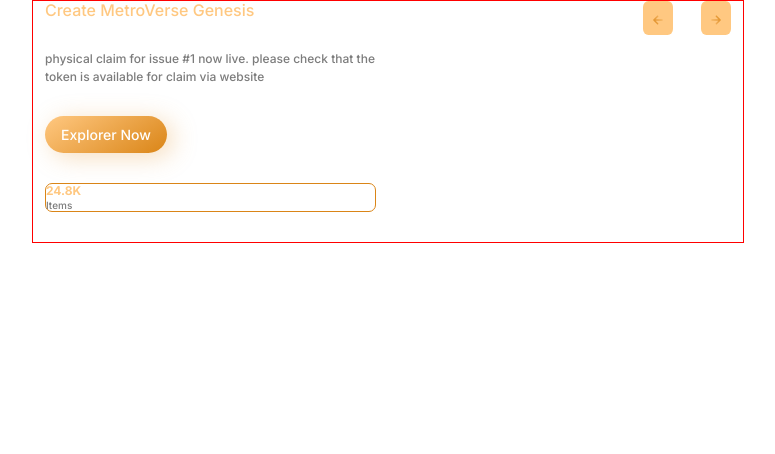
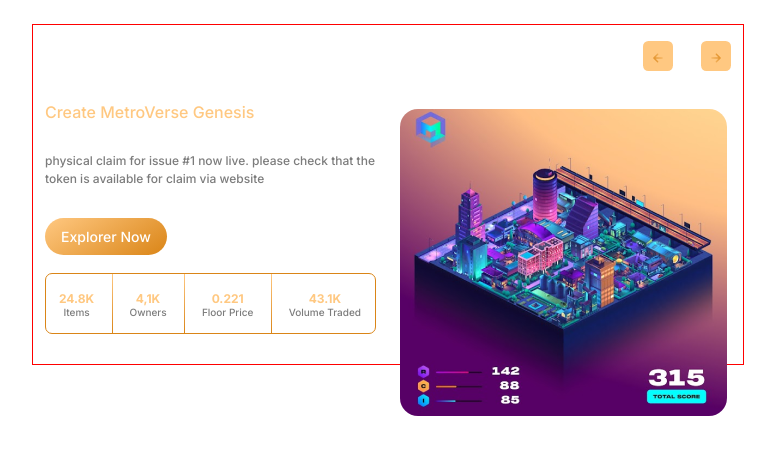
Before and after one commit to DalipSingh341/NFT-Dash-board-Team-Work, a plain HTML site: page index.html in a window 1280 px wide. Shown: the whole page, without its empty margins (252-1027 px from the left). Drawn offline with nearby package versions, Linux system fonts and the light colour scheme.

Commit message:
section1-complete

```diff
--- a/assets/css/style.css
+++ b/assets/css/style.css
@@ -21,6 +21,9 @@
 .pb_30{
     padding-bottom: 30px;
 }
+.mt_18{
+    margin-top: 18px;
+}
 .mt_30{
     margin-top: 30px;
 }
@@ -30,7 +33,7 @@
 /* padding-margin */
 .arrows_color{
 background-color :#FFC881;
-padding: 5px 10px;
+padding: 3px 10px;
 border-radius: 18%;
 }
 .section1_text{
@@ -40,9 +43,65 @@ border-radius: 18%;
 padding: 8px 16px;
 border-radius: 22px;
 background: var(--color-p, linear-gradient(147deg, #FFC881 0%, #DA8517 100%));
-box-shadow: 6px 4px 25px 0px rgba(229, 156, 62, 0.34);;
+
+}
+.explore_btn:hover{
+box-shadow: 6px 4px 25px 0px rgba(229, 156, 62, 0.34);
 }
 .four_box{
     border-radius: 7px;
     border: 1px solid #DA8517;
+
 }
+.text_box_padding{
+    padding: 12px 14px 9px 13px;
+}
+.orange_line{
+    width: 1px;
+height: 59px;
+background: linear-gradient(147deg, #FFC881 0%, #DA8517 100%);
+}
+.section1_image{
+    overflow: hidden;
+    border-radius: 18px;
+    margin-right: 16px;
+    top: 8%;
+}
+
+.section1_image:hover{
+    transform: scale3d(1.2);
+
+}
+@media(min-width:320px){
+    .section1_image{
+        position: unset;
+    }
+
+}
+@media(min-width:768px){
+ .section1_image{
+        position: absolute;
+    }
+
+}
+
+/* slider */
+.section1_slider .element{
+  display:inline-block;
+  margin:0px 10px;
+  display:-webkit-box;
+  display:-ms-flexbox;
+  display:flex;
+  -webkit-box-pack:center;
+      -ms-flex-pack:center;
+          justify-content:center;
+  -webkit-box-align:center;
+      -ms-flex-align:center;
+          align-items:center;
+}
+.section1_slider .slick-disabled {
+  opacity : 0;
+  pointer-events:none;
+}
+
+/* slider */
--- /dev/null
+++ b/assets/js/app.js
@@ -0,0 +1,11 @@
+$(".section1_slider").slick({
+  slidesToShow: 1,
+  infinite: true,
+  slidesToScroll: 1,
+  autoplay: true,
+  prevArrow: $(".prev"),
+  NextArrow: $(".Next"),
+  autoplaySpeed: 2000,
+//   dots: false, Boolean
+//   arrows: false, Boolean
+});
--- a/index.html
+++ b/index.html
@@ -23,48 +23,34 @@
         crossorigin="anonymous" referrerpolicy="no-referrer" />
 </head>
 
-<body >
+<body>
 
-    <section>
+    <section class="py-4">
         <div style="border: 1px solid red;" class="my_container1">
-               <div class="row">
-           <div class="col-6">
-            <h2 class="mb-0 ff-primary fs_16 fw_500 color_main section1_text ">
-                Create MetroVerse Genesis
-            </h2>
-            <p class="ff-primary fs_12 fw_500 color_danger  mb-0 pt_30 pb_30">physical claim for issue #1 now live. please check that the token is available for claim via website</p>
-            <a class="ff-primary fs_14 fw_500 color_white mb-0 d-inline-block explore_btn" href="#">Explorer Now</a>
-            <div class="mt_30 mb_30 four_box">
-                <div class="">
-                    <h2 class=" ff-primary fs_12 fw_700 color_main mb-0 ">24.8K</h2>
-                    <h2 class="ff-primary fw_500 color_danger  fs_10 mb-0 ">Items</h2>
-                </div>
-            </div>
-           </div>
-           <div class="col-6">
-                <div class="text-end">
-                    <a class="arrows_color d-inline-block  " href="#">
+            <div class="row pt-3 ">
+                <div class="text-end pb-3">
+                 <a class="arrows_color d-inline-block prev  align-content-center" href="#">
                         <svg width="10" height="10" viewBox="0 0 10 10" fill="none" xmlns="http://www.w3.org/2000/svg">
                             <path
                                 d="M4.14454 0.720604L0.379543 4.4686C0.0965433 4.7506 0.0965433 5.2496 0.379543 5.5326L4.14454 9.2806C4.43854 9.5726 4.91354 9.5716 5.20554 9.2776C5.49754 8.9836 5.49754 8.5096 5.20354 8.2166L2.72654 5.7496L9.08154 5.7496C9.49654 5.7496 9.83154 5.4136 9.83154 4.9996C9.83154 4.5856 9.49654 4.2496 9.08154 4.2496L2.72654 4.2496L5.20354 1.7836C5.35054 1.6366 5.42354 1.4446 5.42354 1.2516C5.42354 1.0606 5.35054 0.868604 5.20554 0.722604C4.91354 0.429604 4.43854 0.428604 4.14454 0.720604Z"
                                 fill="url(#paint0_linear_1312_214)" />
                             <defs>
-                                <linearGradient id="paint0_linear_1312_214" x1="12.3112" y1="-0.149702" x2="-2.11042" y2="8.07577"
-                                    gradientUnits="userSpaceOnUse">
+                                <linearGradient id="paint0_linear_1312_214" x1="12.3112" y1="-0.149702" x2="-2.11042"
+                                    y2="8.07577" gradientUnits="userSpaceOnUse">
                                     <stop stop-color="#FFC881" />
                                     <stop offset="1" stop-color="#DA8517" />
                                 </linearGradient>
                             </defs>
                         </svg>
                     </a>
-                    <a class="arrows_color d-inline-block ms-4 " href="#">
+                    <a class="arrows_color d-inline-block ms-4 Next align-content-center" href="#">
                         <svg width="10" height="10" viewBox="0 0 10 10" fill="none" xmlns="http://www.w3.org/2000/svg">
                             <path
                                 d="M5.85546 9.2794L9.62046 5.5314C9.90346 5.2494 9.90346 4.7504 9.62046 4.4674L5.85546 0.719396C5.56146 0.427396 5.08646 0.428396 4.79446 0.722396C4.50246 1.0164 4.50246 1.4904 4.79646 1.7834L7.27346 4.2504H0.918457C0.503457 4.2504 0.168457 4.5864 0.168457 5.0004C0.168457 5.4144 0.503457 5.7504 0.918457 5.7504H7.27346L4.79646 8.2164C4.64946 8.3634 4.57646 8.5554 4.57646 8.7484C4.57646 8.9394 4.64946 9.1314 4.79446 9.2774C5.08646 9.5704 5.56146 9.5714 5.85546 9.2794Z"
                                 fill="url(#paint0_linear_1312_148)" />
                             <defs>
-                                <linearGradient id="paint0_linear_1312_148" x1="-2.31119" y1="10.1497" x2="12.1104" y2="1.92423"
-                                    gradientUnits="userSpaceOnUse">
+                                <linearGradient id="paint0_linear_1312_148" x1="-2.31119" y1="10.1497" x2="12.1104"
+                                    y2="1.92423" gradientUnits="userSpaceOnUse">
                                     <stop stop-color="#FFC881" />
                                     <stop offset="1" stop-color="#DA8517" />
                                 </linearGradient>
@@ -73,9 +59,51 @@
 
                     </a>
                 </div>
+                <div class="col-12 col-md-6 pt-3 ">
+                    <h2 class="mb-0 ff-primary fs_16 fw_500 color_main section1_text ">
+                        Create MetroVerse Genesis
+                    </h2>
+                    <p class="ff-primary fs_12 fw_500 color_danger  mb-0 pt_30 pb_30">physical claim for issue #1 now
+                        live. please check that the token is available for claim via website</p>
+                    <a class="ff-primary fs_14 fw_500 color_white mb-0 d-inline-block explore_btn" href="#">Explorer
+                        Now</a>
 
-           </div>
-               </div>
+                    <div class="mt_18 mb_30 four_box d-flex justify-content-between align-items-center">
+                        <div class="text_box_padding ">
+                            <h2 class=" ff-primary fs_12 fw_700 color_main mb-0 text-center">24.8K</h2>
+                            <h2 class="ff-primary fw_500 color_danger  fs_10 mb-0 text-center">Items</h2>
+                        </div>
+                        <div class="orange_line"></div>
+                        <div class="text_box_padding">
+                            <h2 class=" ff-primary fs_12 fw_700 color_main mb-0 text-center">4,1K</h2>
+                            <h2 class="ff-primary fw_500 color_danger  fs_10 mb-0 text-center">Owners</h2>
+                        </div>
+                        <div class="orange_line"></div>
+                        <div class="text_box_padding ">
+                            <h2 class=" ff-primary fs_12 fw_700 color_main mb-0 text-center">0.221</h2>
+                            <h2 class="ff-primary fw_500 color_danger  fs_10 mb-0 text-center">Floor Price</h2>
+                        </div>
+                        <div class="orange_line"></div>
+                        <div class="text_box_padding ">
+                            <h2 class=" ff-primary fs_12 fw_700 color_main mb-0 text-center">43.1K</h2>
+                            <h2 class="ff-primary fw_500 color_danger  fs_10 mb-0 text-center">Volume Traded</h2>
+                        </div>
+                    </div>
+                </div>
+                <div class="col-12 col-md-6 pt-3 position-relative">
+                    <div class="element element-1 section1_image"><img class="w-100"
+                            src="./assets/images/svg/section1_image1.png" alt="section1_image1"></div>
+
+                </div>
+                <!-- <div class="col-12 col-md-6 pt-3 position-relative section1_slider">
+                    <div class="element element-1 section1_image"><img class="w-100"
+                            src="./assets/images/svg/section1_image1.png" alt="section1_image1"></div>
+                    <div class="element element-2 section1_image"><img class="w-100"
+                            src="./assets/images/png/Bored-Ape-Solana-Club.png" alt="section1_image1"></div>
+                    <div class="element element-3 section1_image"><img class="w-100"
+                            src="./assets/images/png/Bored-Ape-Solana-Club.png" alt="section1_image1"></div>
+                </div> -->
+            </div>
         </div>
     </section>
 
@@ -109,7 +137,7 @@
         crossorigin="anonymous" referrerpolicy="no-referrer"></script>
 
     <!-- ******************** js file link ******************** -->
-    <script src="./assets/js/style.js"></script>
+    <script src="./assets/js/app.js"></script>
 </body>
 
 </html>
```
Also changed, not shown: assets/images/svg/Arrow-Right.svg (deleted), assets/images/svg/left_arrow.svg (added), 1 other file.
